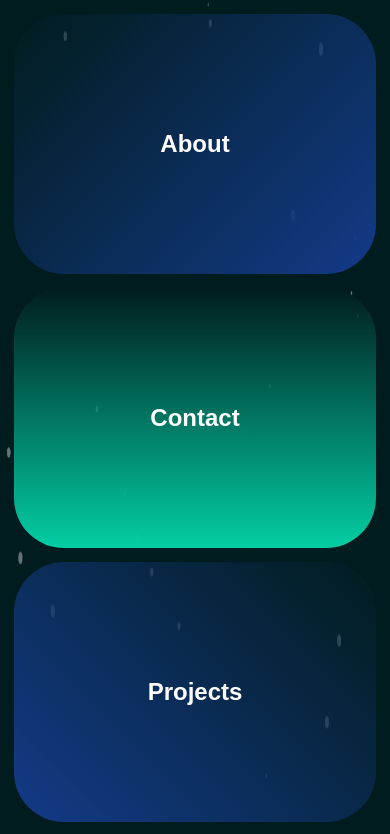
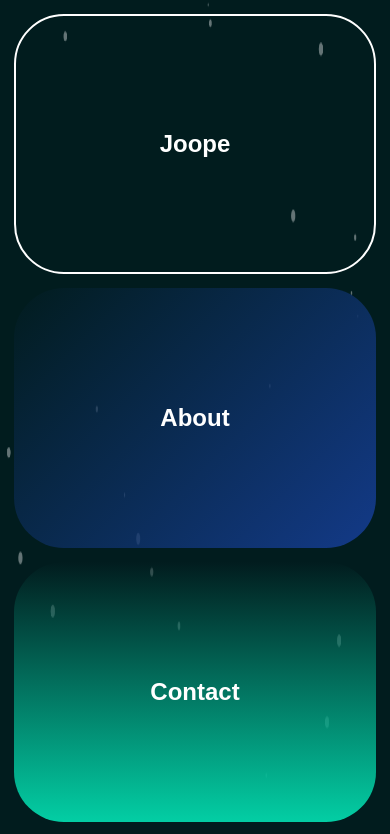
Before and after one commit to joope/joope.github.io, a plain HTML site: page index.html in a window 390 px wide. Shown: the top 834 px of the page. Drawn offline with Linux system fonts and the light colour scheme.

Commit message:
Reorder items

```diff
--- a/style.css
+++ b/style.css
@@ -94,12 +94,18 @@ section:nth-child(7) {
 section:nth-child(4) {
   animation-duration: 0.8s;
   background: linear-gradient(270deg, #03CEA4 0%, rgba(2, 28, 30, 0.5) 100%);
-
 }
 
 #joope {
   animation: none;
   border: 2px solid white;
+}
+
+@media only screen and (max-width: 835px) {
+  #joope {
+    order: -1;
+    flex: 1 1 100%;
+  }
 }
 
 section h2 {
```
